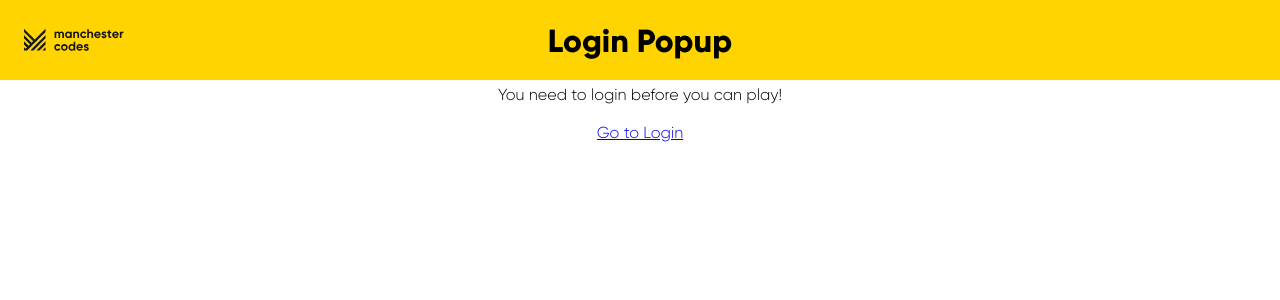
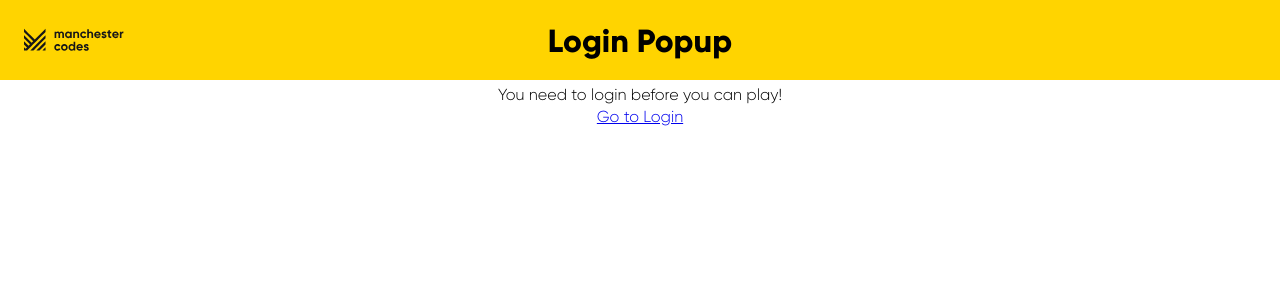
Before and after one commit to mcrcodes-daytimemonks/quiz-app, a Next.js app in the folder application/: page /game in a window 1280 px wide. Shown: the top 300 px of the page. Built offline with nearby package versions, Linux system fonts and the light colour scheme; no server answers.

Commit message:
style: Adds styles to make GameOptions and GamePlay 'buttons' look the same size

```diff
--- a/application/styles/globals.css
+++ b/application/styles/globals.css
@@ -32,6 +32,10 @@
   user-select: none;
 }
 
+p {
+  margin: 0;
+}
+
 html,
 body {
   padding: 0;
@@ -53,9 +57,8 @@ button {
   border-radius: var(--bttn-border-rad);
   outline: var(--bttn-outline);
   border: var(--bttn-border);
-  padding: 0.5rem;
+  padding: 1rem;
   background-color: var(--color-tertiary);
-  padding: 0.5rem;
   text-align: center;
 }
 
```
